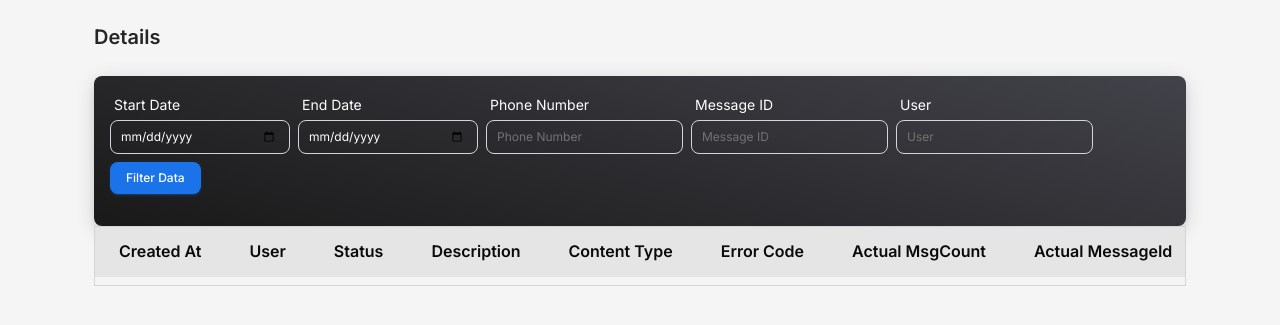
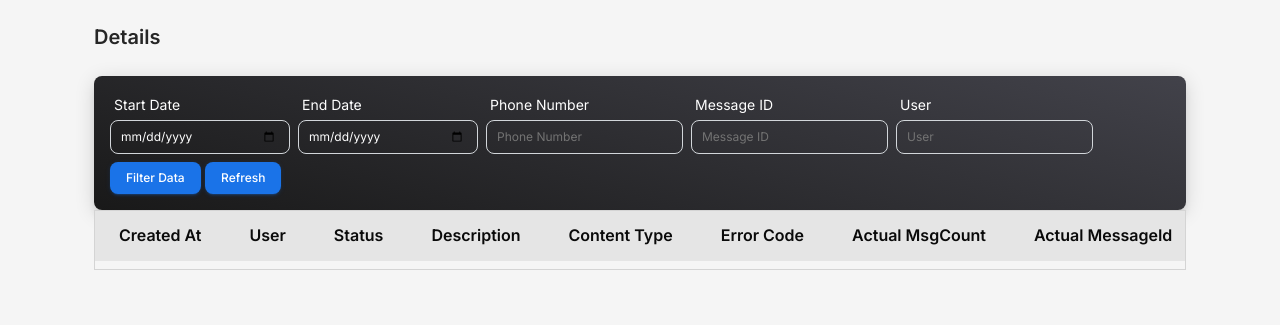
Before and after one commit to itsolution4india/send_sms_djnago, a Django app: page /support/ in a window 1280 px wide. Shown: the top 325 px of the page. Run offline with Django 5.2, Linux system fonts and the light colour scheme; a user stored in the database is signed in; data that the repository does not hold is empty; some libraries are stand-ins or nearby versions.

Commit message:
updated  support view

```diff
--- a/sms_app/templates/support_sendsmsapi.html
+++ b/sms_app/templates/support_sendsmsapi.html
@@ -37,8 +37,9 @@
                 <input type="text" class="form-control form-control-sm text-white" name="user" placeholder="User" style="background-color: transparent; border-radius: 8px;">
             </div>
 
-            <div style="display:flex;align-items: center;">
-                <button type="submit" class="btn btn-info btn-sm ">Filter Data</button>
+            <div style="align-items: center;">
+                <button type="submit" class="btn btn-info btn-sm mb-0">Filter Data</button>
+                <a href="/support" class="btn btn-info btn-sm mb-0">Refresh</a>
             </div>
         </form>
     </div>
@@ -95,7 +96,6 @@
 <script src="https://code.jquery.com/jquery-3.6.0.min.js"></script>
 
 
-<script src="https://code.jquery.com/jquery-3.6.0.min.js"></script>
 
 
 
--- a/sms_app/views.py
+++ b/sms_app/views.py
@@ -638,16 +638,20 @@ def support_sendsmsapi(request):
     phone = request.POST.get('phone')
     message_id = request.POST.get('messageid')
     username = request.POST.get('user')
+
     print(start_date,end_date,phone,message_id,username)
 
     data = SendSmsApiResponse.objects.all()
+    filters_applied = False
 
     # Filter by date range (if provided)
     try:
         if start_date:
+            filters_applied = True
             start_date_obj = datetime.strptime(start_date, '%Y-%m-%d').date()
             data = data.filter(created_at__date__gte=start_date_obj)
         if end_date:
+            filters_applied = True
             end_date_obj = datetime.strptime(end_date, '%Y-%m-%d').date()
             data = data.filter(created_at__date__lte=end_date_obj)
     except ValueError:
@@ -655,10 +659,12 @@ def support_sendsmsapi(request):
 
     # Filter by phone
     if phone:
+         filters_applied = True
          data = data.filter(user__phone_number__icontains=phone)
 
     # Filter by message ID
     if message_id:
+        filters_applied = True
         data = data.filter(user_messageId__icontains=message_id)
         print(data)
 
@@ -668,8 +674,10 @@ def support_sendsmsapi(request):
             auth_user = CustomUser.objects.get(username__icontains=username)
             data = data.filter(user=auth_user)
         except CustomUser.DoesNotExist:
-            data = data.none()  # No user found — return empty queryset
+            data = data.none()
 
+    if not filters_applied:
+        data = data.order_by('created_at')[0:20]
     context = {
         'data': data,
         'start_date': start_date,
```
